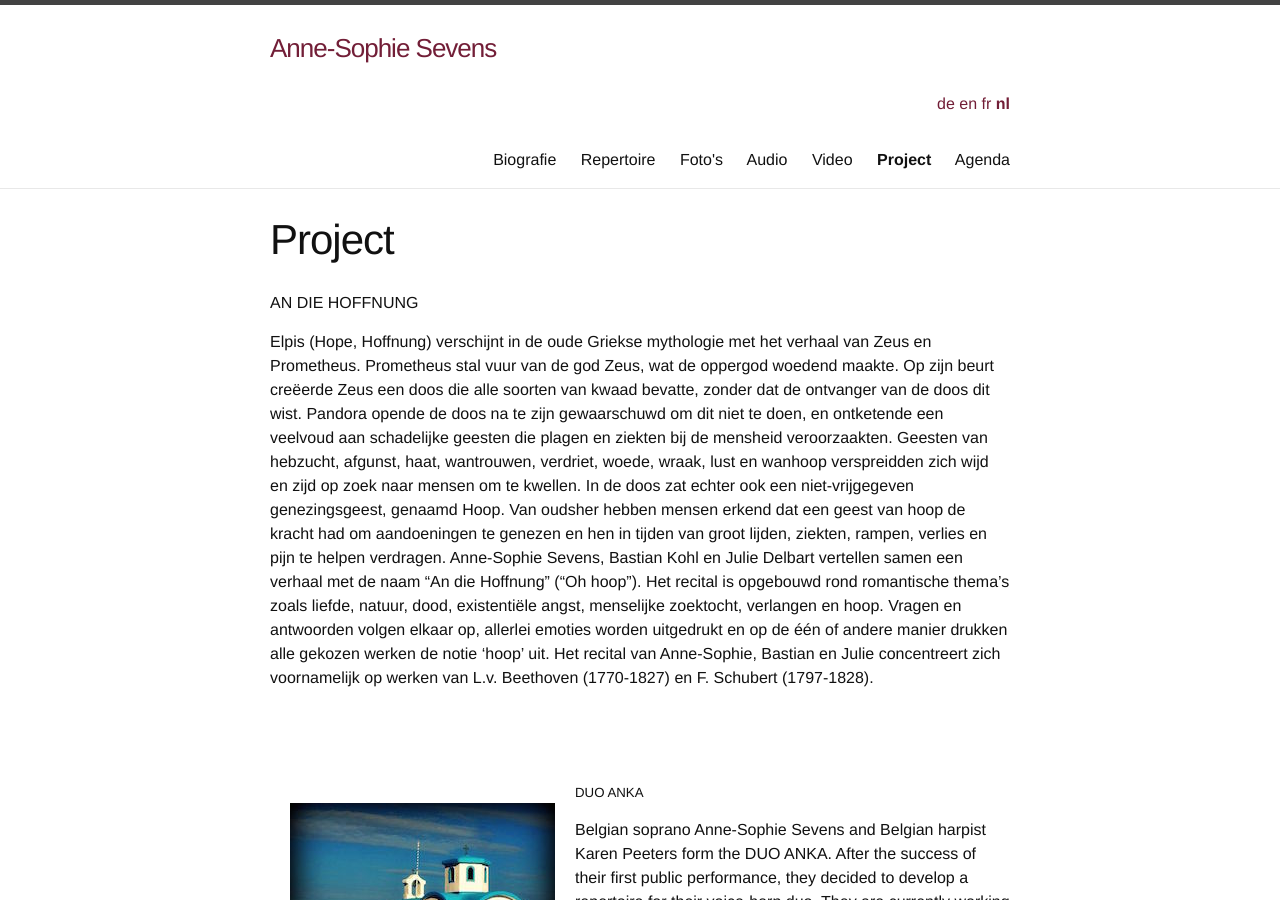
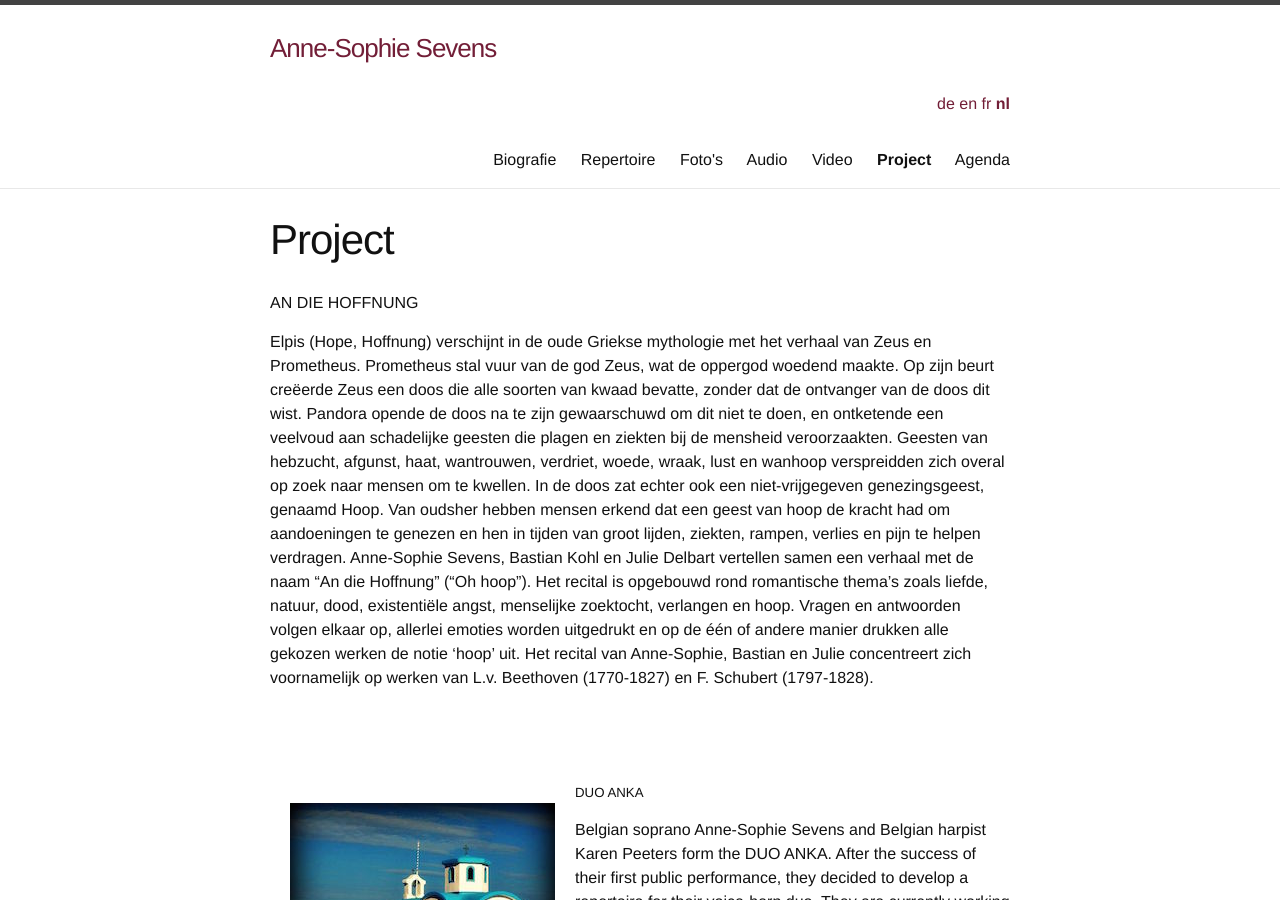
Before and after one commit to annesophie-sevens/annesophie-sevens.github.io, a Jekyll site: the page built from project-nl.md, in a window 1280 px wide and 900 px high. Built offline with Jekyll 4.4.1, drawn with Linux system fonts in a browser that asks for light colours; nearby versions of some CDN libraries.

Commit message:
Update project-nl.md

```diff
--- a/project-nl.md
+++ b/project-nl.md
@@ -8,7 +8,7 @@ ref: project
 ---
 AN DIE HOFFNUNG
 
-Elpis (Hope, Hoffnung) verschijnt in de oude Griekse mythologie met het verhaal van Zeus en Prometheus. Prometheus stal vuur van de god Zeus, wat de oppergod woedend maakte. Op zijn beurt creëerde Zeus een doos die alle soorten van kwaad bevatte, zonder dat de ontvanger van de doos dit wist. Pandora opende de doos na te zijn gewaarschuwd om dit niet te doen, en ontketende een veelvoud aan schadelijke geesten die plagen en ziekten bij de mensheid veroorzaakten. Geesten van hebzucht, afgunst, haat, wantrouwen, verdriet, woede, wraak, lust en wanhoop verspreidden zich wijd en zijd op zoek naar mensen om te kwellen. In de doos zat echter ook een niet-vrijgegeven genezingsgeest, genaamd Hoop.
+Elpis (Hope, Hoffnung) verschijnt in de oude Griekse mythologie met het verhaal van Zeus en Prometheus. Prometheus stal vuur van de god Zeus, wat de oppergod woedend maakte. Op zijn beurt creëerde Zeus een doos die alle soorten van kwaad bevatte, zonder dat de ontvanger van de doos dit wist. Pandora opende de doos na te zijn gewaarschuwd om dit niet te doen, en ontketende een veelvoud aan schadelijke geesten die plagen en ziekten bij de mensheid veroorzaakten. Geesten van hebzucht, afgunst, haat, wantrouwen, verdriet, woede, wraak, lust en wanhoop verspreidden zich overal op zoek naar mensen om te kwellen. In de doos zat echter ook een niet-vrijgegeven genezingsgeest, genaamd Hoop.
 Van oudsher hebben mensen erkend dat een geest van hoop de kracht had om aandoeningen te genezen en hen in tijden van groot lijden, ziekten, rampen, verlies en pijn te helpen verdragen. Anne-Sophie Sevens, Bastian Kohl en Julie Delbart vertellen samen een verhaal met de naam "An die Hoffnung" ("Oh hoop"). Het recital is opgebouwd rond romantische thema's zoals liefde, natuur, dood, existentiële angst, menselijke zoektocht, verlangen en hoop. Vragen en antwoorden volgen elkaar op, allerlei emoties worden uitgedrukt en op de één of andere manier drukken alle gekozen werken de notie ‘hoop’ uit. Het recital van Anne-Sophie, Bastian en Julie concentreert zich voornamelijk op werken van L.v. Beethoven (1770-1827) en F. Schubert (1797-1828).
 
 &nbsp;
```
